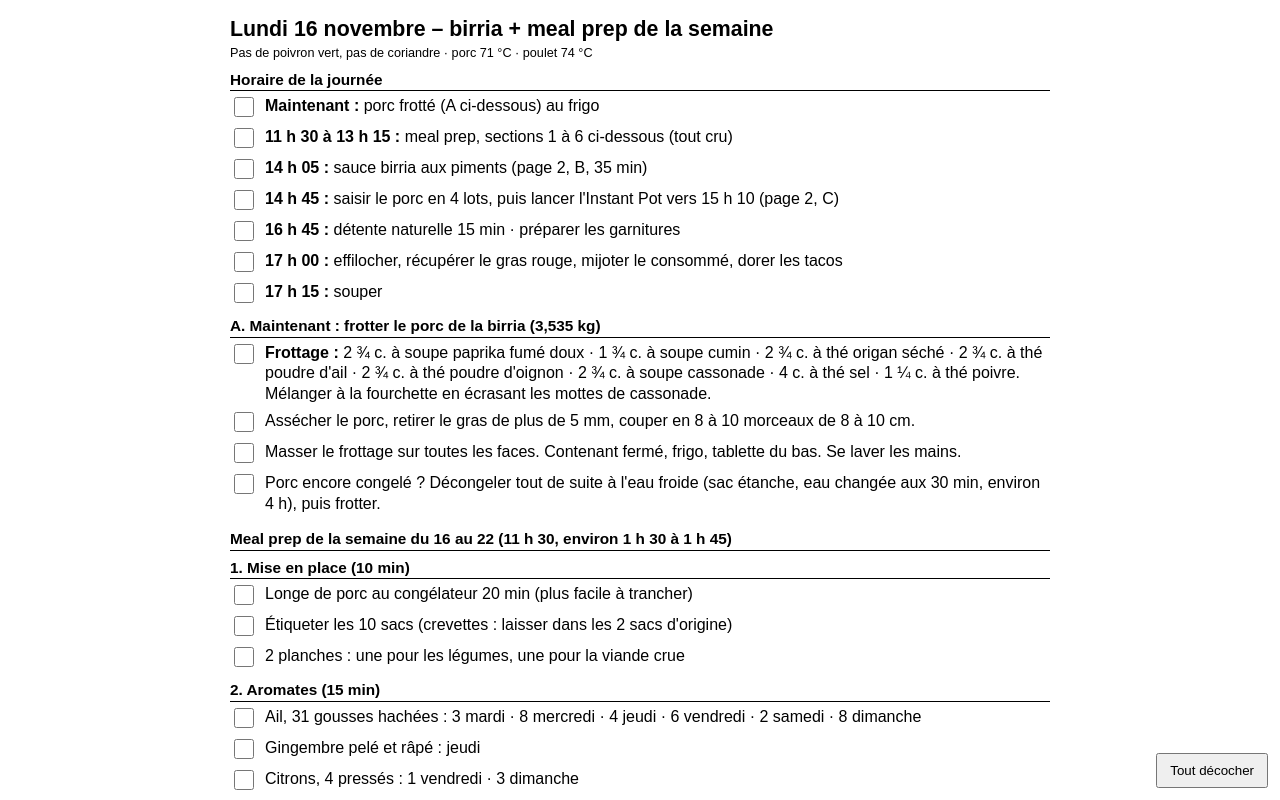
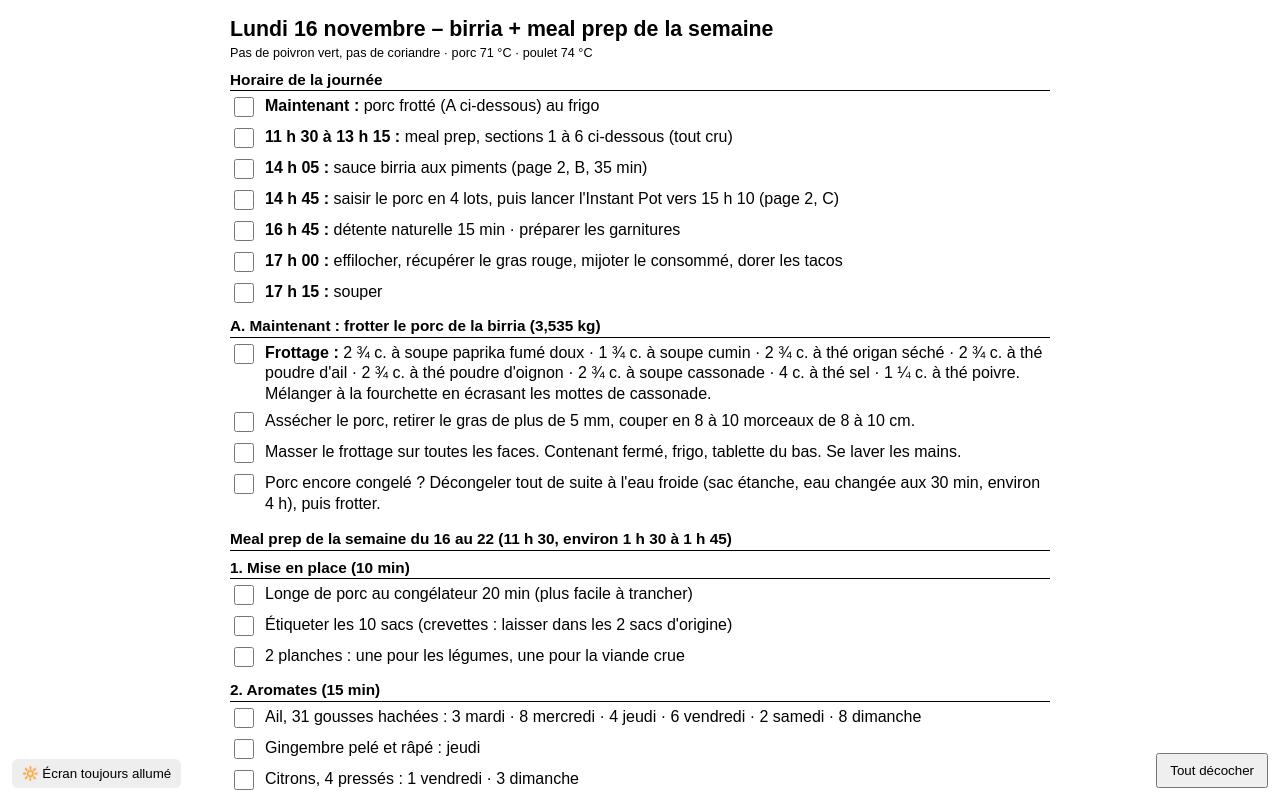
Before and after one commit to Khayzard/Livre-recettes, a plain HTML site: page mealprep/2026-11-16.html in a window 1280 px wide. Shown: the top 800 px of the page. Drawn offline with Linux system fonts and the light colour scheme.

Commit message:
Meal prep: garder l'écran allumé

```diff
--- a/mealprep/2026-11-16.html
+++ b/mealprep/2026-11-16.html
@@ -140,4 +140,9 @@ const lb=document.createElement('label');const cb=document.createElement('input'
 cb.onchange=()=>{st[i]=cb.checked;li.classList.toggle('done',cb.checked);localStorage.setItem(K,JSON.stringify(st));};
 lb.append(cb,sp);li.append(lb);});
 document.getElementById('reset').onclick=()=>{if(confirm('Tout décocher?')){localStorage.removeItem(K);location.reload();}};
+</script><div id="wl" style="position:fixed;left:12px;bottom:12px;font-size:10pt;background:#eee;padding:6px 10px;border-radius:6px">Écran : …</div>
+<script>
+let lock=null;const wl=document.getElementById('wl');
+async function keepOn(){try{lock=await navigator.wakeLock.request('screen');wl.textContent='🔆 Écran toujours allumé';lock.addEventListener('release',()=>{wl.textContent='Écran : touche la page pour le garder allumé';});}catch(e){wl.textContent='Écran : touche la page pour le garder allumé';}}
+if('wakeLock' in navigator){keepOn();document.addEventListener('visibilitychange',()=>{if(document.visibilityState==='visible')keepOn();});document.addEventListener('click',()=>{if(!lock||lock.released)keepOn();});}else{wl.textContent='Écran : non supporté par ce navigateur';}
 </script></body></html>
```
